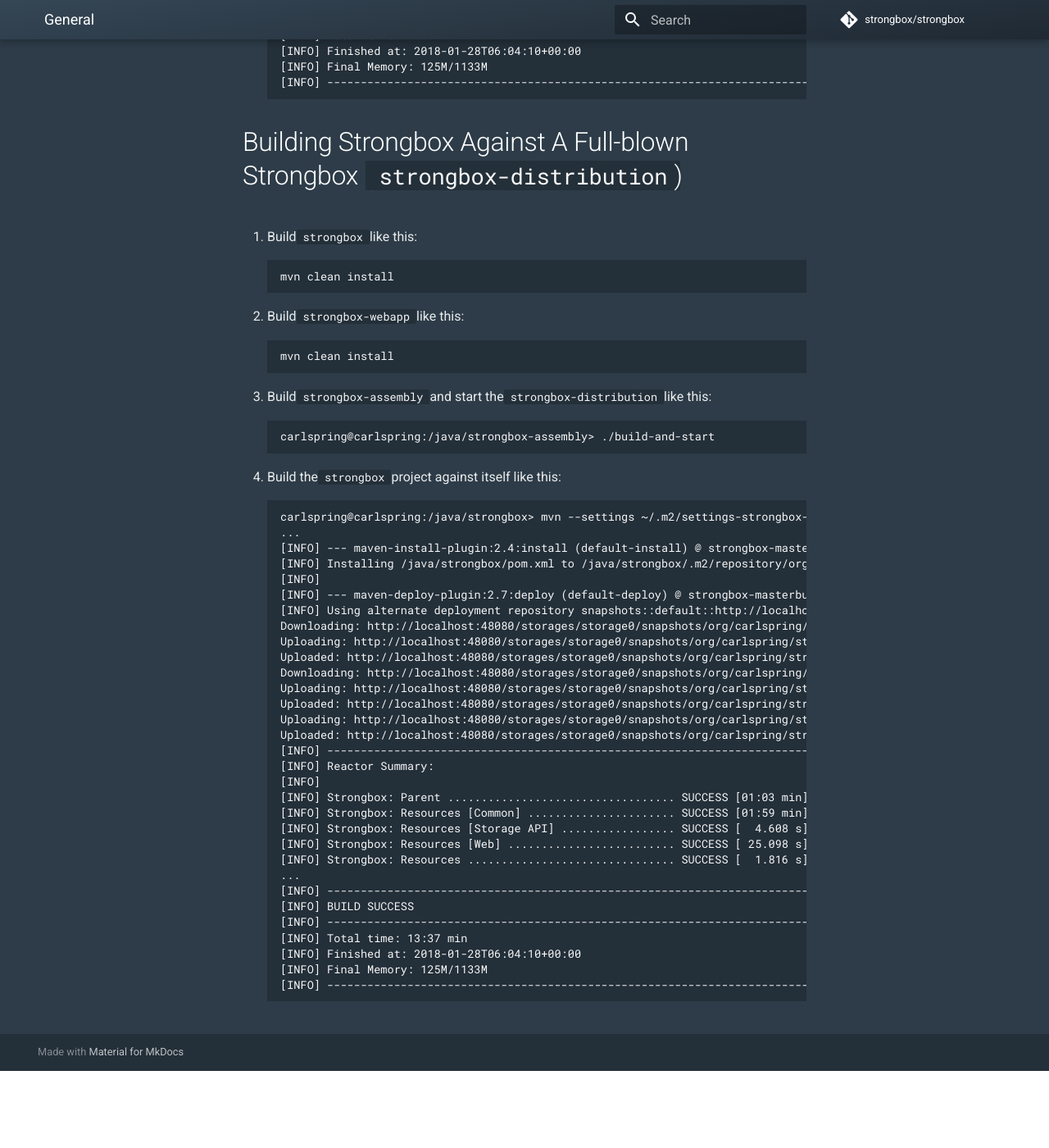
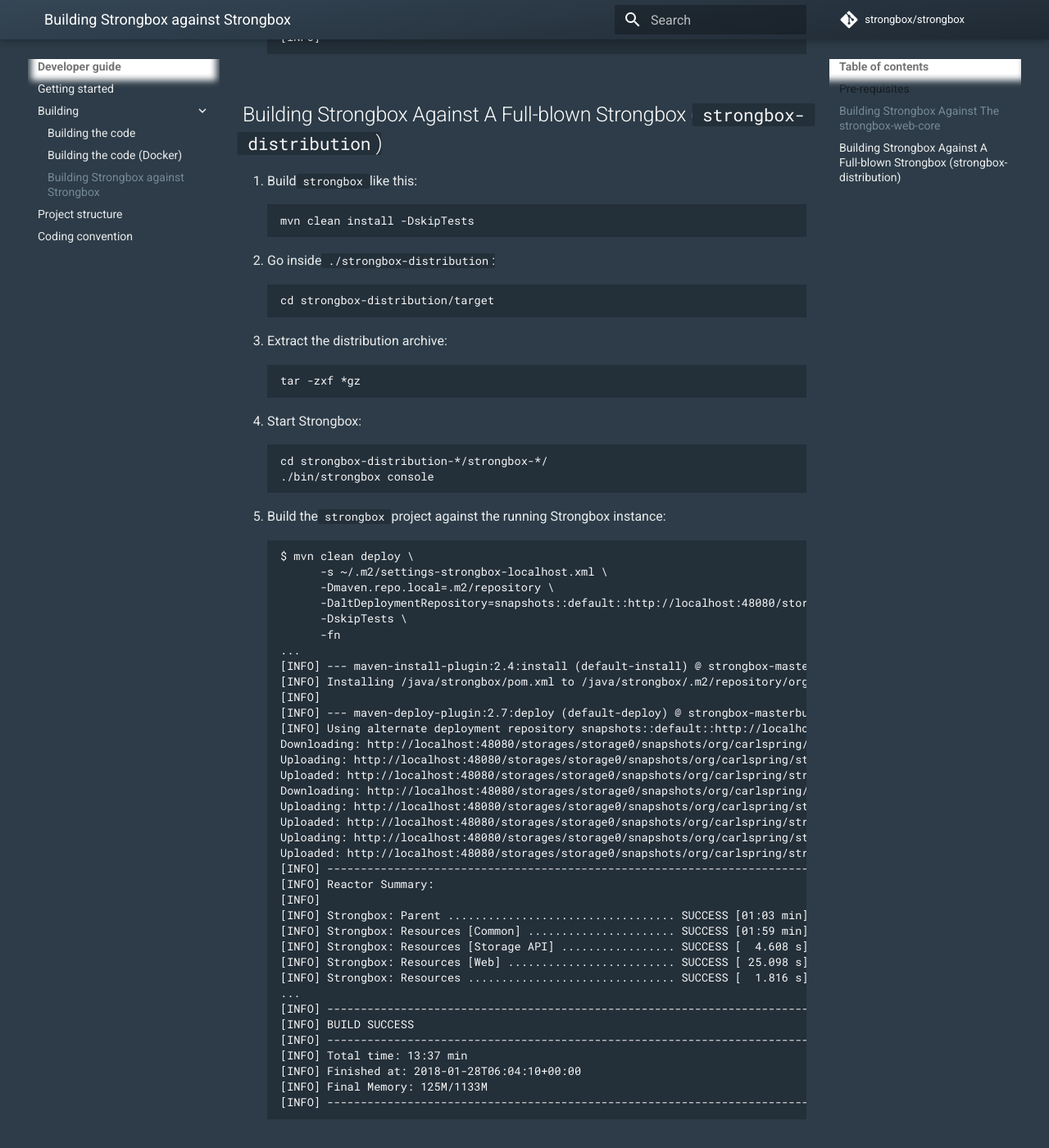
Before and after one commit to strongbox/strongbox-docs, an MkDocs documentation site: the page built from docs/developer-guide/building-strongbox-against-strongbox.md, in a window 1280 px wide and 1400 px high, scrolled down 2519 px. Shown: the whole window at 82% size. Built offline with MkDocs 1.6.1 and Material for MkDocs 9.7.7, drawn with Linux system fonts in a browser that asks for light colours; emoji names are drawn with the system emoji font; comment, search, counter and statistics services are not loaded; before the commit the page ends 3825 px from its top, so only the background shows below that; some of the changed text lies outside the part shown.

Commit message:
developer-guide: Updating building-strongbox-against-strongbox.md page

````diff
--- a/docs/developer-guide/building-strongbox-against-strongbox.md
+++ b/docs/developer-guide/building-strongbox-against-strongbox.md
@@ -1,9 +1,10 @@
-# General
-We like our dog food and we try it all the time! :)
 
-There will be many cases where you need to test things against either a full-blown Strongbox (via `strongbox-distribution` produced by the `strongbox-assembly`), or the `strongbox-web-core`. The following article shows you how to do so.
+We like our dog food and we try it all the time! :smiley:
 
-# Pre-requisites
+There will be many cases where you need to test things against either a full-blown Strongbox (via `strongbox-distribution`),
+or the `strongbox-web-core`. The following article shows you how to do so.
+
+## Pre-requisites
 
 You will need to use the following Maven settings file (that we've called `settings-strongbox-localhost` and placed under `~/.m2/settings-strongbox-localhost`):
 
@@ -62,18 +63,21 @@
 </settings>
 ```
 
-This settings file will ensure that all required artifacts, plugins and extensions are resolved via the running instance of Strongbox. In addition, it will override Maven Central as a fallback repository, so everything required will indeed be resolved through `http://localhost:48080/storages/public/public-group/` which is a group repository that includes all the hosted repositories in Strongbox, as well as all defined proxy repositories.
+This settings file will ensure that all required artifacts, plugins and extensions are resolved via the running instance
+of Strongbox. In addition, it will override Maven Central as a fallback repository, so everything required will indeed
+be resolved through `http://localhost:48080/storages/public/public-group/` which is a group repository that includes
+all the hosted repositories in Strongbox, as well as all defined proxy repositories.
 
-# Building Strongbox Against The `strongbox-web-core`
+## Building Strongbox Against The `strongbox-web-core`
 
 1. Checkout and build the `strongbox` project (either with `mvn clean install`, or `mvn clean install -DskipTests`, based on your needs)
 2. In the `strongbox-web-core` module, execute the following in order to start Strongbox inside a Jetty instance waiting for connections:
-```
-mvn clean package -Pjetty-block
-```
+   ```
+   mvn clean install spring-boot:run
+   ```
 3. In a separately checked out `strongbox` project execute:
 ```
-carlspring@carlspring:/java/strongbox> mvn --settings ~/.m2/settings-strongbox-localhost.xml -Dmaven.repo.local=.m2/repository clean deploy -DaltDeploymentRepository=snapshots::default::http://localhost:48080/storages/storage0/snapshots/ -DskipTests -fn
+carlspring@carlspring:/java/strongbox> mvn -s ~/.m2/settings-strongbox-localhost.xml -Dmaven.repo.local=.m2/repository clean deploy -DaltDeploymentRepository=snapshots::default::http://localhost:48080/storages/storage0/snapshots/ -DskipTests -fn
 ...
 [INFO] --- maven-install-plugin:2.4:install (default-install) @ strongbox-masterbuild ---
 [INFO] Installing /java/strongbox/pom.xml to /java/strongbox/.m2/repository/org/carlspring/strongbox/strongbox-masterbuild/1.0-SNAPSHOT/strongbox-masterbuild-1.0-SNAPSHOT.pom
@@ -106,22 +110,32 @@
 [INFO] ------------------------------------------------------------------------
 ```
 
-# Building Strongbox Against A Full-blown Strongbox (`strongbox-distribution`)
+## Building Strongbox Against A Full-blown Strongbox (`strongbox-distribution`)
 1. Build `strongbox` like this:
+   ```
+   mvn clean install -DskipTests
+   ```
+2. Go inside `./strongbox-distribution`:
+   ```
+   cd strongbox-distribution/target
+   ```
+3. Extract the distribution archive:
+   ```
+   tar -zxf *gz
+   ```
+4. Start Strongbox:
+   ```
+   cd strongbox-distribution-*/strongbox-*/
+   ./bin/strongbox console
+   ```
+5. Build the `strongbox` project against the running Strongbox instance:
 ```
-mvn clean install
-```
-2. Build `strongbox-webapp` like this:
-```
-mvn clean install
-```
-3. Build `strongbox-assembly` and start the `strongbox-distribution` like this:
-```
-carlspring@carlspring:/java/strongbox-assembly> ./build-and-start
-```
-4. Build the `strongbox` project against itself like this:
-```
-carlspring@carlspring:/java/strongbox> mvn --settings ~/.m2/settings-strongbox-localhost.xml -Dmaven.repo.local=.m2/repository clean deploy -DaltDeploymentRepository=snapshots::default::http://localhost:48080/storages/storage0/snapshots/ -DskipTests -fn
+$ mvn clean deploy \
+      -s ~/.m2/settings-strongbox-localhost.xml \
+      -Dmaven.repo.local=.m2/repository \
+      -DaltDeploymentRepository=snapshots::default::http://localhost:48080/storages/storage0/snapshots/ \
+      -DskipTests \
+      -fn
 ...
 [INFO] --- maven-install-plugin:2.4:install (default-install) @ strongbox-masterbuild ---
 [INFO] Installing /java/strongbox/pom.xml to /java/strongbox/.m2/repository/org/carlspring/strongbox/strongbox-masterbuild/1.0-SNAPSHOT/strongbox-masterbuild-1.0-SNAPSHOT.pom
--- a/mkdocs.yml
+++ b/mkdocs.yml
@@ -77,8 +77,10 @@
       - System Information: user-guide/ui/system-information.md
   - Developer guide:
     - Getting started: developer-guide/getting-started.md
-    - Building the code: developer-guide/building-the-code.md
-    - Building the code (Docker): developer-guide/building-the-code-with-docker.md
+    - Building:
+      - Building the code: developer-guide/building-the-code.md
+      - Building the code (Docker): developer-guide/building-the-code-with-docker.md
+      - Building Strongbox against Strongbox: developer-guide/building-strongbox-against-strongbox.md
     - Project structure: developer-guide/project-structure.md
     - Coding convention: developer-guide/coding-convention.md
   - Knowledge Base:
````
